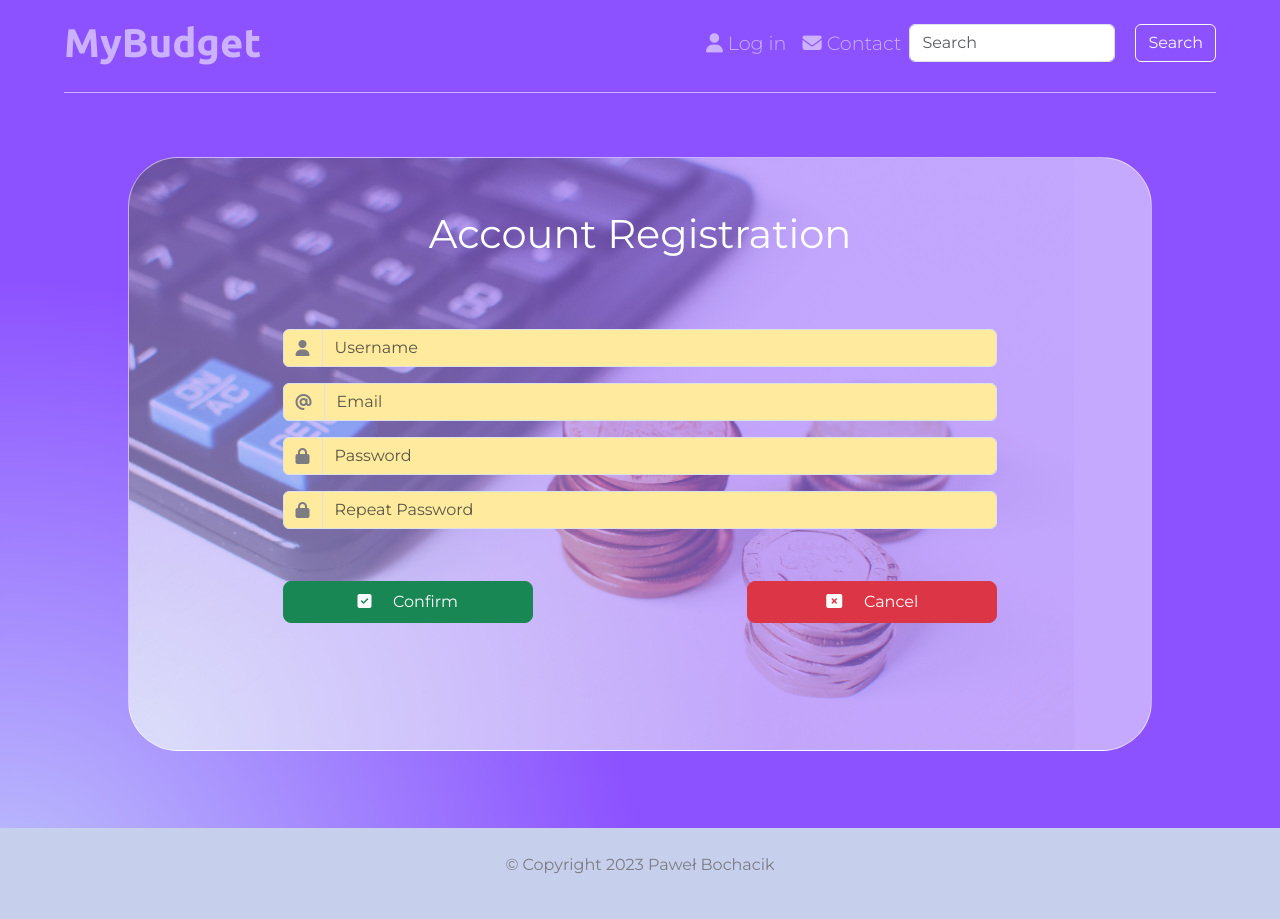
After one commit to pawel-user/myBudgetApp, a PHP site: page /register.html in a window 1280 px wide. The commit adds this page. Run offline with PHP 8.4, Linux system fonts and the light colour scheme; some libraries are stand-ins or nearby versions.

Commit message:
Created new account registration file register.html. Changed functionality some buttons on homepage.

```diff
--- a/css/styles.css
+++ b/css/styles.css
@@ -2,6 +2,7 @@ body {
   background: radial-gradient(40rem at left bottom, #bec3fc, #8c52ff);
   color: #fff;
   font-family: "Montserrat";
+  opacity: 1;
 }
 
 h1 {
@@ -10,7 +11,7 @@ h1 {
 }
 
 h2 {
-  font-size: 1.5rem;
+  font-size: 2.5rem;
 }
 
 h3 {
@@ -43,10 +44,16 @@ hr {
   text-align: justify;
 }
 
+/* Containers */
+
+.container-fluid {
+  padding: 7% 15%;
+}
+
 /* Navigation Bar */
 
 .navbar {
-  margin: 0 0 4.5rem;
+  margin: 0;
 }
 
 .navbar-brand {
@@ -62,6 +69,15 @@ hr {
 }
 
 /* Buttons */
+
+.search-button, .search-form {
+  margin-left: 4%;
+}
+
+.search-button:hover {
+  background-color: green;
+  color: white;
+}
 
 .floating-label {
   position: relative;
@@ -90,8 +106,8 @@ hr {
   width: 45%;
 }
 
-.sign-icon, .register-icon {
-  margin-right: 5%;
+.icon {
+  margin-right: 10%;
 }
 
 .register-button {
@@ -103,20 +119,43 @@ hr {
   width: 45%;
 }
 
-.register-text {
-  color: #edebeb;
-  text-decoration-line: none;
+.sign-up-button {
+  font-size: 1.2rem;
+  width: 100%;
+}
+
+/* Sections */
+
+.navbar-section {
+  position: relative;
+  padding: 0 5%;
+  margin: 0;
+}
+
+.template-section {
+  position: relative;
+  padding: 0 5% 5%;
+  margin: 0;
+}
+
+.register-section {
+  /* background-image: url("../images/budget-bg.png"); */
+  background: radial-gradient(40rem at left bottom, rgba(190,195,252,0.5), rgba(140,82,255,0.5)), url('../images/budget-bg.png');
+  background-repeat: no-repeat;
+  background-size: cover;
+  border: solid rgba(255, 255, 255, 0.55) 1px;
+  border-radius: 50px;
+  background-color: radial-gradient(40rem at left bottom, #bec3fc, #8c52ff);
+  position: relative;
+  margin: 0;
+  padding: 8% 35% 15%;
 }
 
 /* Template Section */
 
-.template-section, .register-section {
-  padding: 0 5% 5%;
-}
-
 .dividing-line {
   position: relative;
-  bottom: 75px;
+  bottom: 10px;
 }
 
 .password-question {
@@ -139,6 +178,36 @@ hr {
   margin: 10% 0 3%;
 }
 
+/* Register Section */
+
+.image-border {
+  margin: 0;
+  padding: 3% 10% 6%;
+}
+
+.register-title {
+  margin: 0 auto 10%;
+  text-align: center;
+}
+
+.register-container {
+  margin: 0 auto;
+  opacity: 1;
+  width: 100%;
+  z-index: 1;
+}
+
+.register-form {
+  background-color: #ffea9e;
+}
+
+.button-container {
+  position: relative;
+  display: inline-block;
+  margin: 5% auto 0;
+  width: 35%;
+}
+
 /* Title Image */
 
 .title-image {
@@ -146,14 +215,6 @@ hr {
   left: 18%;
   top: 3%;
   width: 100%;
-  /* clip-path: polygon( 10% 0%,
-                        82% 0%,
-                        82% 55%,
-                        60% 100%,
-                        25% 100%,
-                        25% 50%,
-                        10% 50% ); */
-  /* clip-path: path("M80 0 H694 V300 L480 490 H250 V180 L0 200 80 200 Z");*/
 }
 
 .clipped-image {
@@ -187,9 +248,23 @@ hr {
   color: #fff;
 }
 
+@media (max-width: 680px) {
+  .register-section {
+    padding: 0 20% 0%;
+  }
+
+  .button-container {
+    width: 45%;
+  }
+}
+
 @media (max-width: 991px) {
   .template-section {
     text-align: center;
+  }
+
+  .register-section {
+    padding: 10% 10% 23%;
   }
 
   .title-description {
@@ -198,7 +273,6 @@ hr {
 
   .title-image {
     position: static;
-    margin: auto;
     margin-left: 4%;
   }
 
@@ -209,13 +283,33 @@ hr {
   .password-question {
     margin-left: 4%;
   }
+
+  .nav-item {
+    margin: 0 3% 0 0;
+  }
+
+  .icon {
+    margin: 0 3% 0 0;
+  }
+
+  .search-form {
+    margin-left: 0;
+  }
 }
 
 @media (min-width: 992px) and (max-width: 1354px) {
+  .register-section {
+    padding: 5% 15% 20%;
+  }
+
   .title-image {
     top: 4%;
     left: 11%;
     transform: scale(1.2);
+  }
+
+  .sign-up-button {
+    font-size: 1rem;
   }
 }
 
--- /dev/null
+++ b/register.html
@@ -0,0 +1,119 @@
+<!DOCTYPE html>
+<html lang="en">
+
+<head>
+  <meta charset="UTF-8" />
+  <title>Account registration</title>
+
+  <!-- Favicon -->
+  <link rel="icon" href="favicon.ico" />
+
+  <!-- CSS Stylesheets -->
+  <link href="https://cdn.jsdelivr.net/npm/bootstrap@5.3.0-alpha1/dist/css/bootstrap.min.css" rel="stylesheet"
+    integrity="sha384-GLhlTQ8iRABdZLl6O3oVMWSktQOp6b7In1Zl3/Jr59b6EGGoI1aFkw7cmDA6j6gD" crossorigin="anonymous" />
+  <link rel="stylesheet" href="css/styles.css" />
+
+  <!-- Google Fonts -->
+  <link rel="preconnect" href="https://fonts.googleapis.com" />
+  <link rel="preconnect" href="https://fonts.gstatic.com" crossorigin />
+  <link
+    href="https://fonts.googleapis.com/css2?family=Montserrat:wght@100;300;400;900&family=Ubuntu:wght@700&display=swap"
+    rel="stylesheet" />
+
+  <!-- Font Awesome -->
+  <script src="https://kit.fontawesome.com/a0c8ddef9e.js" crossorigin="anonymous"></script>
+
+  <!-- Bootstrap Scripts -->
+  <script src="https://cdn.jsdelivr.net/npm/bootstrap@5.3.0-alpha1/dist/js/bootstrap.bundle.min.js"
+    integrity="sha384-w76AqPfDkMBDXo30jS1Sgez6pr3x5MlQ1ZAGC+nuZB+EYdgRZgiwxhTBTkF7CXvN"
+    crossorigin="anonymous"></script>
+</head>
+
+<body>
+  <section class="navbar-section">
+    <header>
+      <!-- Nav Bar -->
+      <nav class="navbar navbar-expand-lg navbar-dark">
+        <a class="navbar-brand app-title" href="">MyBudget</a>
+        <button class="navbar-toggler" type="button" data-bs-toggle="collapse" data-bs-target="#navbarTogglerDemo01"
+          aria-controls="navbarTogglerDemo01" aria-expanded="false" aria-label="Toggle navigation">
+          <span class="navbar-toggler-icon"></span>
+        </button>
+        <div class="collapse navbar-collapse" id="navbarTogglerDemo01">
+          <ul class="navbar-nav d-flex flex-row ms-auto">
+            <li class="nav-item">
+              <a class="nav-link" href="#"><i class="fa-solid fa-user"></i> Log in</a>
+            </li>
+
+            <li class="nav-item">
+              <a class="nav-link" href="#"><i class="fa-solid fa-envelope"></i> Contact</a>
+            </li>
+          </ul>
+          <form class="d-flex">
+            <input class="form-control me-2" type="search" placeholder="Search" aria-label="Search" />
+            <button class="btn btn-outline-light search-button" type="submit">
+              Search
+            </button>
+          </form>
+        </div>
+      </nav>
+    </header>
+    <hr class="dividing-line" />
+  </section>
+
+  <main>
+    <div class="image-border">
+      <section class="register-section">
+
+      <h2 class="register-title">Account Registration</h2>
+      <div class="input-group mb-3 register-container">
+        <span class="input-group-text register-form" id="basic-addon1"><i class="fa-solid fa-user"
+            style="color: #7c7c82;"></i></span>
+        <input type="text" class="form-control register-form" placeholder="Username" aria-label="Username"
+          aria-describedby="basic-addon1" />
+      </div>
+      <div class="input-group mb-3 register-container">
+        <span class="input-group-text register-form" id="basic-addon1"><i class="fa-solid fa-at"
+            style="color: #7c7c82"></i></span>
+        <input type="text" class="form-control register-form" placeholder="Email" aria-label="Email"
+          aria-describedby="basic-addon1" />
+      </div>
+      <div class="input-group mb-3 register-container">
+        <span class="input-group-text register-form" id="basic-addon1"><i class="fa-solid fa-lock"
+            style="color: #7c7c82""></i></span
+          >
+          <input
+            type=" password" class="form-control register-form" placeholder="Password" aria-label="Password"
+            aria-describedby="basic-addon1" />
+      </div>
+      <div class="input-group mb-3 register-container">
+        <span class="input-group-text register-form" id="basic-addon1"><i class="fa-solid fa-lock"
+            style="color: #7c7c82""></i></span
+          >
+          <input
+            type=" password" class="form-control register-form" placeholder="Repeat Password"
+            aria-label="Repeat Password" aria-describedby="basic-addon1" />
+      </div>
+      <div class="button-container" style="float: left;">
+        <button type="button" class="btn btn-lg btn-success sign-up-button" href="">
+          <i class="fa-solid fa-square-check icon"></i>Confirm
+        </button>
+      </div>
+      <div class="button-container" style="float: right;">
+        <button type="button" class="btn btn-lg btn-danger sign-up-button" href="">
+          <i class="fa-solid fa-rectangle-xmark icon"></i></i>Cancel
+        </button>
+      </div>
+</section>
+</div>
+
+  </main>
+
+  <footer>
+    <section class="footer-section">
+      <p>© Copyright 2023 Paweł Bochacik</p>
+    </section>
+  </footer>
+</body>
+
+</html>
```
Also changed, not shown: index.html (+14 -12 lines), favicon.ico (added).
